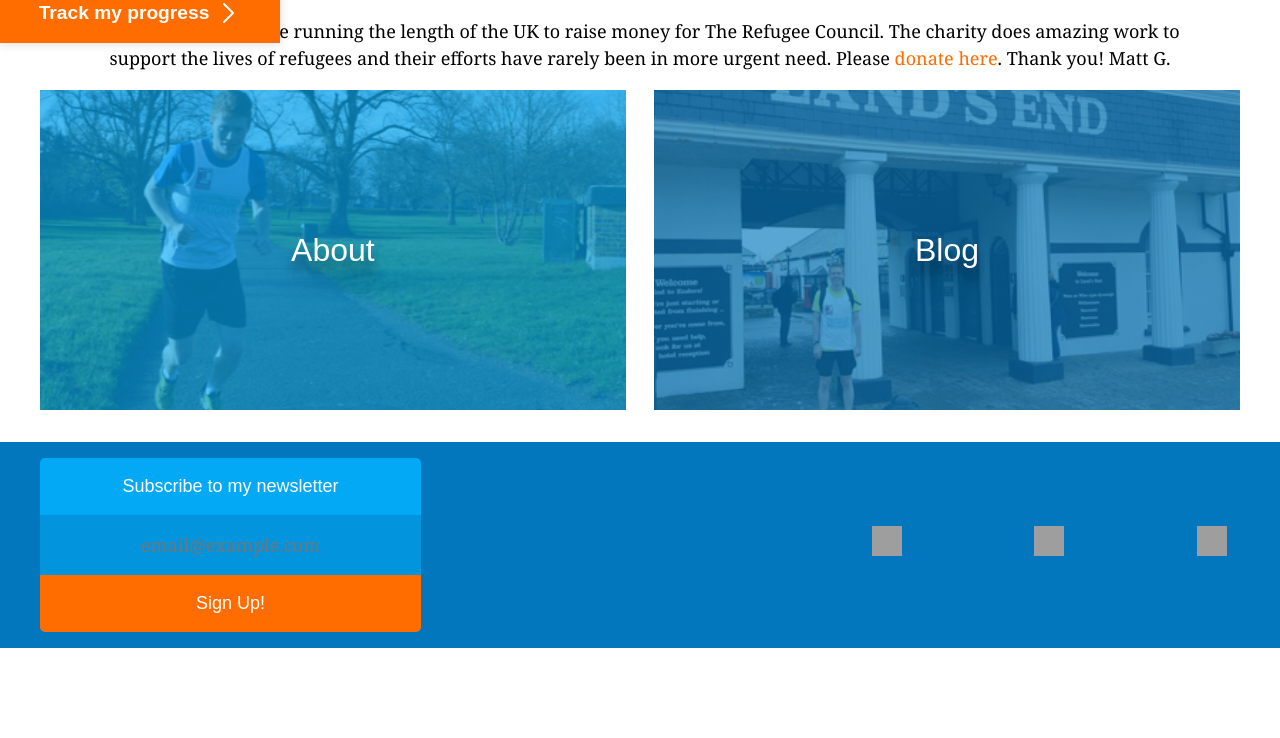
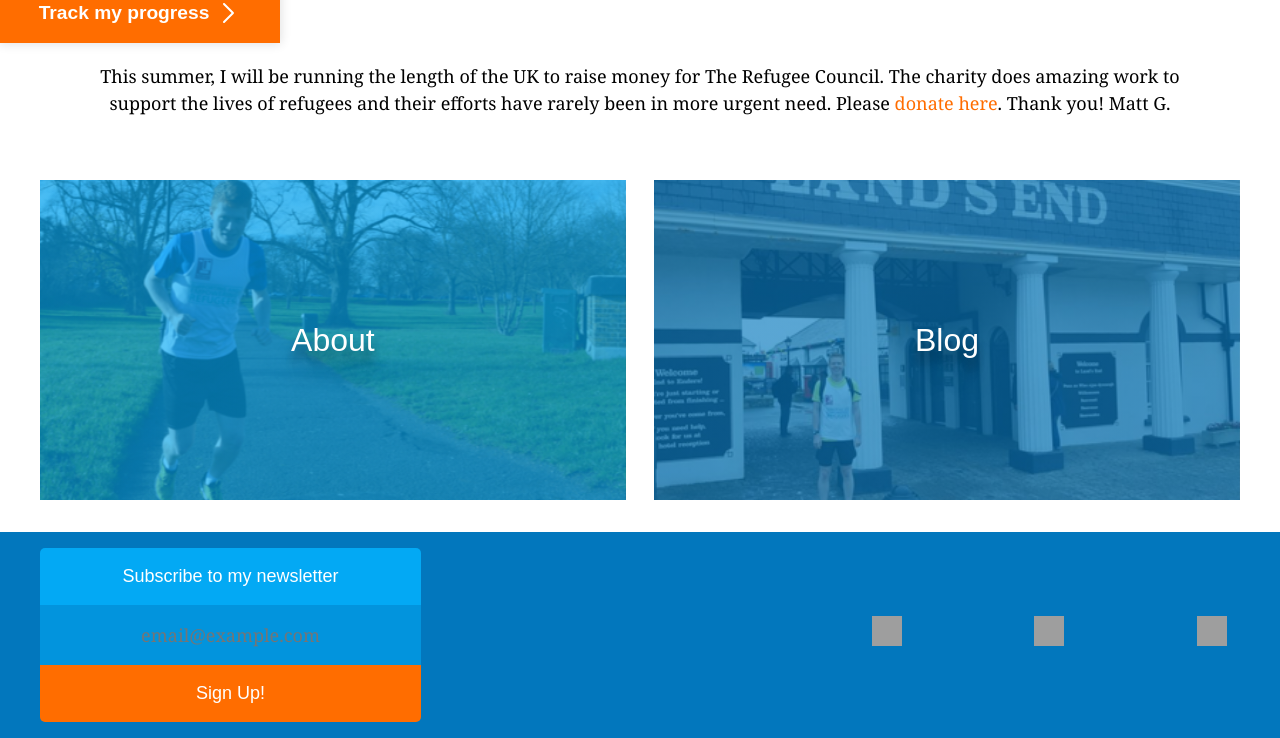
Before and after one commit to tombyers/runningforrefugees, a Jekyll site: the page built from index.html, in a window 1280 px wide. Shown: the part 857-1595 px from the top of the page. Built offline with Jekyll 4.4.1, drawn with Linux system fonts in a browser that asks for light colours; before the commit the page ends 1505 px from its top, so only the background shows below that; grey boxes are pictures that could not be loaded.

Commit message:
minor style change

```diff
--- a/_sass/_styles.scss
+++ b/_sass/_styles.scss
@@ -272,9 +272,13 @@
     margin: $thick 0;
     font-family: $secondary-font-stack;
     font-weight: $medium-font-weight;
-
     font-size: $p;
     line-height: 1.5;
+
+    @include media($desktop) {
+        margin: $very-very-thick 0;
+        padding: $very-thick 0;
+    }
   }
   a {
       color: $contrast-color;
```
